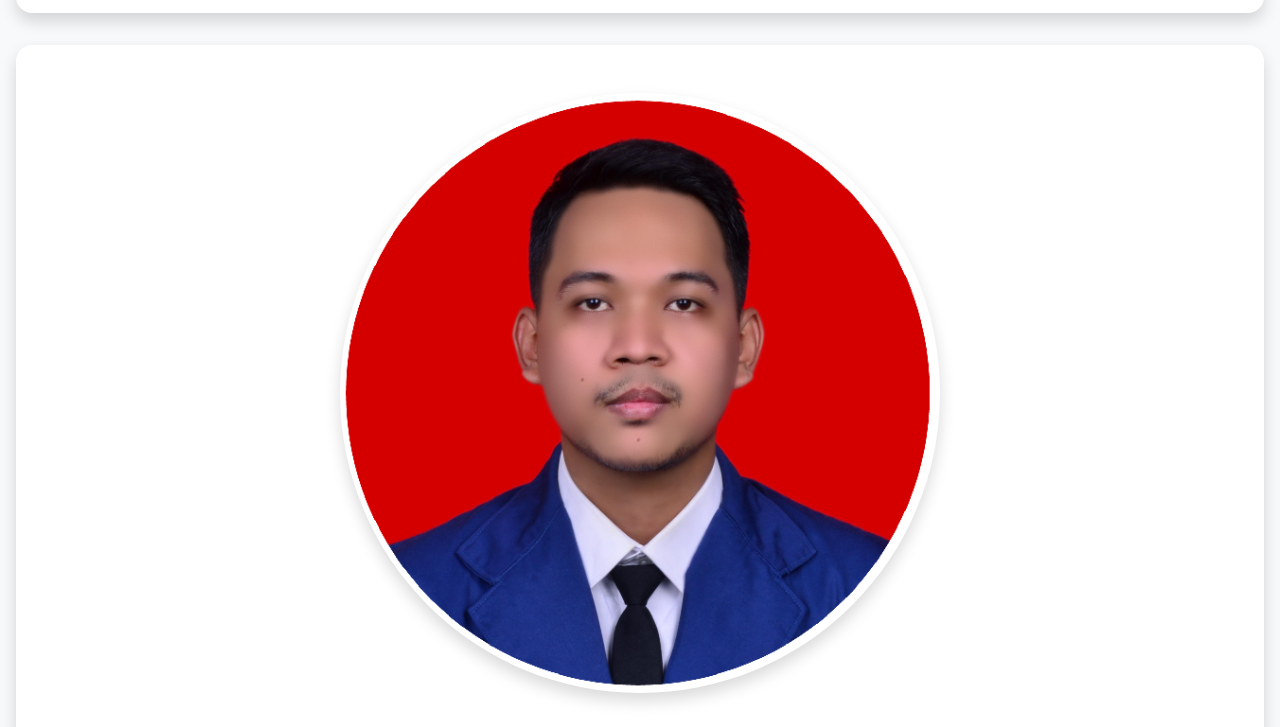
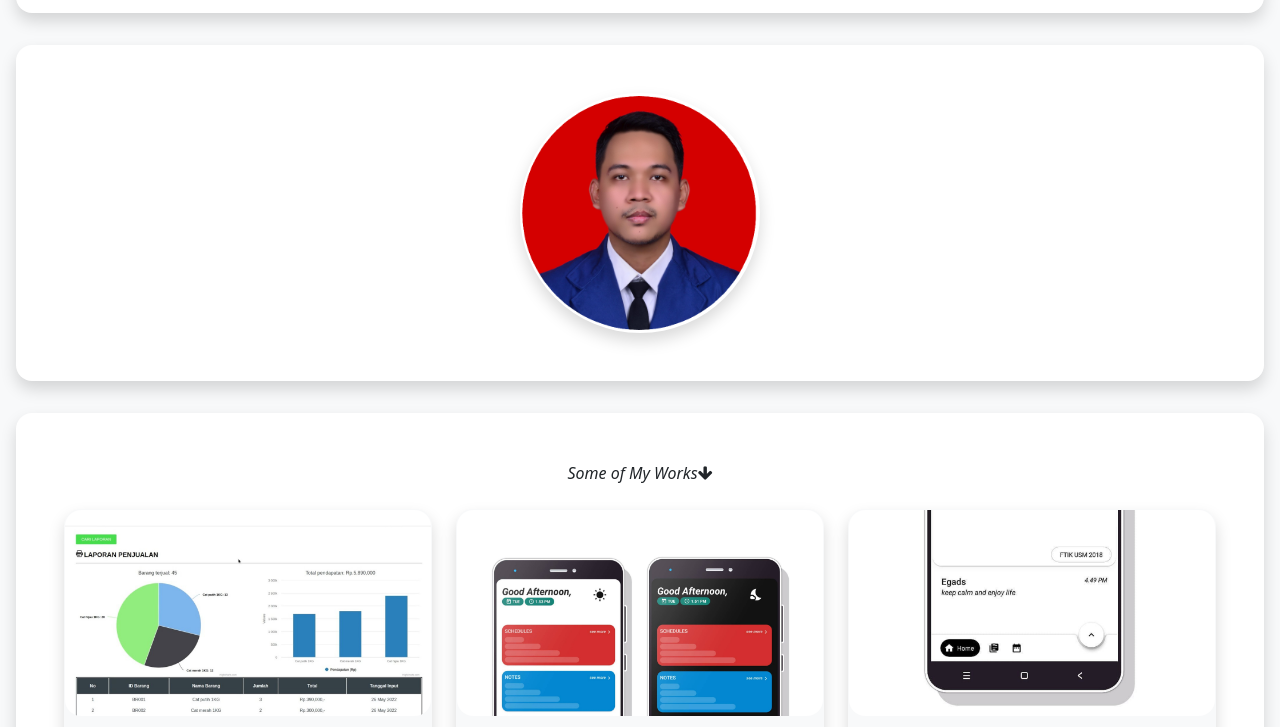
Before and after one commit to Egadwys/egadwys.github.io, a plain HTML site: page index.html in a window 1280 px wide. Shown: the part 67-794 px from the top of the page. Drawn offline with Linux system fonts and the light colour scheme.

Commit message:
Update index.html

```diff
--- a/index.html
+++ b/index.html
@@ -44,7 +44,7 @@
 
 			<div class="content">
 				<div class="kiri p-4 m-3 shadow rounded-4 bg-body">
-					<img src="img/profil.png" class="shadow rounded-circle m-4">
+					<img src="img/profil.png" class="shadow rounded-circle m-4" style="width: 20%;">
 <!-- 					<figure>
 						<blockquote class="blockquote">
 							<p><em>do it!, then you will understand</em></p>
```
